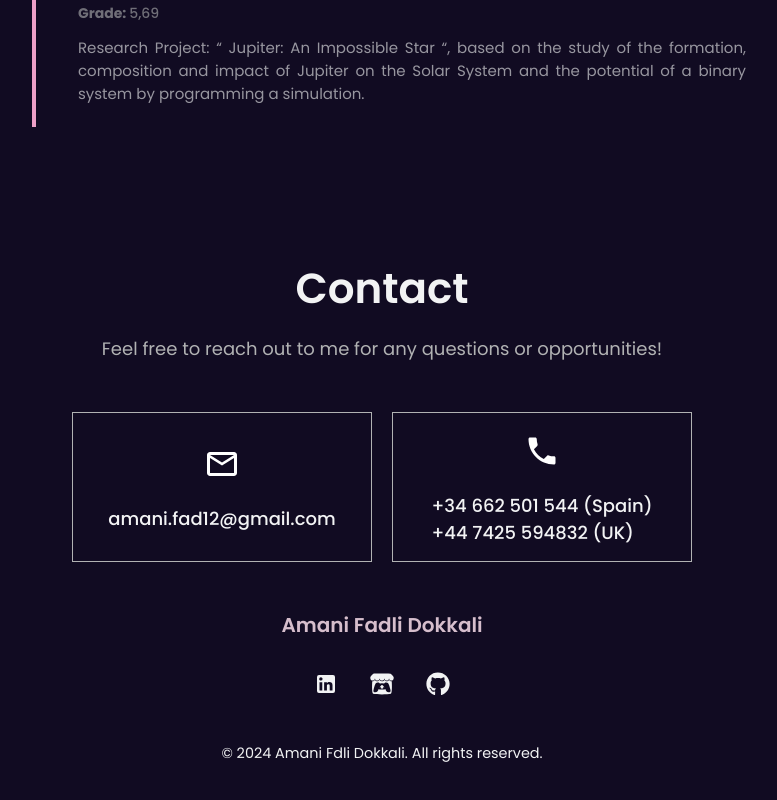
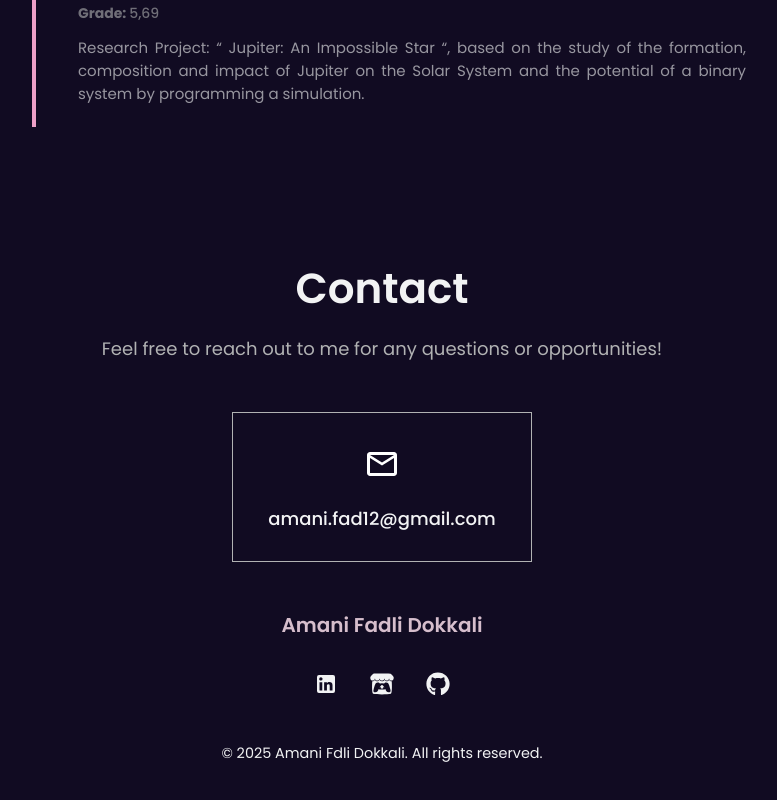
Before and after one commit to AmaniFadli/Portfolio, a React (Create React App) app: page / in a window 1280 px wide. Shown: the part 5094-5894 px from the top of the page, without its empty margins (258-1035 px from the left). Built offline with nearby package versions, Linux system fonts and the light colour scheme.

Commit message:
quitar numero

```diff
--- a/src/components/Contact/index.js
+++ b/src/components/Contact/index.js
@@ -193,17 +193,6 @@ const Contact = () => {
           </motion.div>
 
 
-          <motion.div
-            whileInView={{opacity:1, x:0}}
-            initial={{opacity:0, x: -100}}
-            transition={{duration: 0.5}}
-          >
-            <Box>
-              <Icon><MdPhone/></Icon>
-              <Text>+34 662 501 544 (Spain)<br/> +44 7425 594832 (UK)</Text>
-            </Box>
-        </motion.div>
-
         </Wrapper>
       </Container>
     </div>
--- a/src/components/Footer/index.js
+++ b/src/components/Footer/index.js
@@ -94,7 +94,7 @@ function Footer() {
           <SocialMediaIcon href={Bio.github} target="display"><FaGithub /></SocialMediaIcon>
         </SocialMediaIcons>
         <Copyright>
-          &copy; 2024 Amani Fdli Dokkali. All rights reserved.
+          &copy; 2025 Amani Fdli Dokkali. All rights reserved.
         </Copyright>
 
       </FooterWrapper>
```
